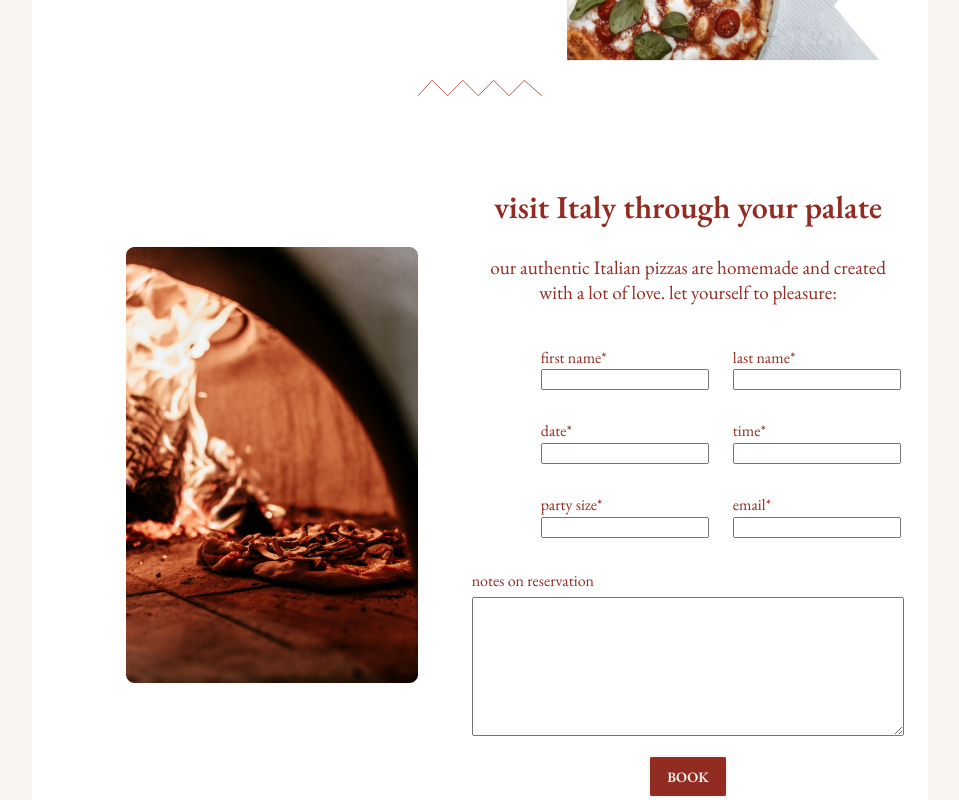
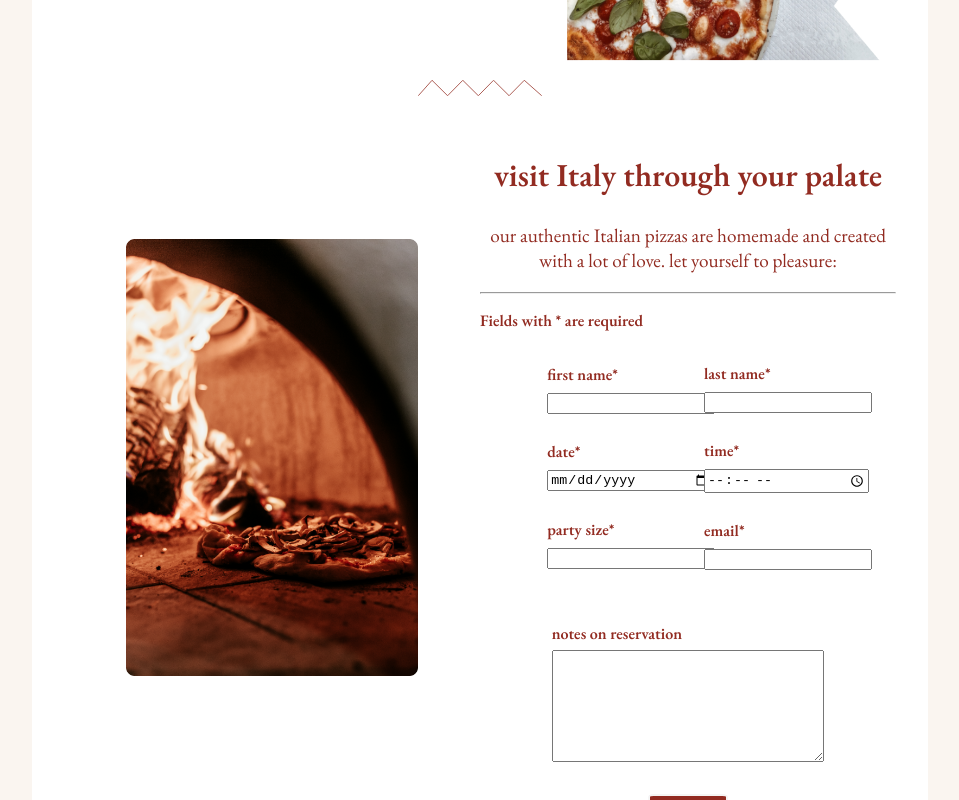
Before and after one commit to clakika/restaurant-website, a React (Create React App) app in the folder restaurant-website/: page / in a window 1280 px wide. Shown: the part 540-1340 px from the top of the page, without its empty margins (160-1119 px from the left). Built offline with nearby package versions, Linux system fonts and the light colour scheme.

Commit message:
reservation form adjusted

```diff
--- a/restaurant-website/src/Layout/Reservation/Reservation.css
+++ b/restaurant-website/src/Layout/Reservation/Reservation.css
@@ -1,7 +1,7 @@
 .Reservation {
     display: grid;
     grid-template-columns: repeat(2, 50%);
-    margin-top: 3rem;
+    margin-top: 1rem;
     margin-bottom: 2rem;
     background-color: white ;
     align-content: center;
@@ -37,18 +37,22 @@
 }
 
 input, label {
-    margin-bottom: 1.9rem;
+    margin-bottom: 1.7rem;
 }
 
 input {
-    margin-right: 4rem;
-    margin-top: -1.8rem;
+    margin-top: -1.2rem;
     width: 10rem;
 }
 
+label {
+    font-weight: 600;
+}
+
 textarea {
-    height: 10em;
-    width: 32em;
+    height: 8em;
+    max-width: 30em;
+    min-width: 20em;
     margin-top: -2rem;
 }
 
@@ -64,7 +68,7 @@ textarea {
     grid-column: 1/2;
     grid-row: 1/2;
     display: flex;
-    margin-left: 2.8rem;
+    margin-left: 3.2rem;
     flex-direction: column;
     justify-content: center;
 }
@@ -73,7 +77,7 @@ textarea {
     grid-column: 2/-1;
     grid-row: 1/2;
     display: flex;
-    margin-left: 2.8rem;
+    margin-left: 1rem;
     flex-direction: column;
     align-content: center;
 }
@@ -109,3 +113,14 @@ textarea {
     margin-top: 50px;
 
 }
+
+.RequiredFields {
+  font-weight: 600;
+  text-align: left;
+  margin-bottom: -2px;
+}
+
+.Asteriks {
+    font-weight: 600;
+
+}
--- a/restaurant-website/src/Layout/Reservation/Reservation.js
+++ b/restaurant-website/src/Layout/Reservation/Reservation.js
@@ -17,34 +17,35 @@ export class Reservation extends Component {
                         <h2 className="Reservation_Title">visit Italy through your palate</h2>
                         <p className="Reservation_SubText">our authentic Italian pizzas are homemade and created with a lot of love.
                             let yourself to pleasure:</p>
+                            <hr className="Line"></hr>
+                            <p className="RequiredFields">Fields with <span className="Asteriks">*</span> are required</p>
                         <form className="Reservation_Form">
                             <div className="FormLeft">
-                                <label>first name*</label>
-                                <input type="text" name="first-name"></input>
+                                <label>first name<span className="Asteriks">*</span></label>
+                                <input type="text" name="first-name" required></input>
 
-                                <label>date*</label>
-                                <input type="text" name="date"></input>
+                                <label>date<span className="Asteriks">*</span></label>
+                                <input type="date" name="date" required></input>
 
-                                <label>party size*</label>
-                                <input type="text" name="party-size"></input>
+                                <label>party size<span className="Asteriks">*</span></label>
+                                <input type="number" min="1" max="30" name="party-size" required></input>
                             </div>
 
                             <div className="FormRight">
-                                <label>last name*</label>
-                                <input type="text" name="last-name"></input>
+                                <label>last name<span className="Asteriks">*</span></label>
+                                <input type="text" name="last-name" required></input>
 
-                                <label>time*</label>
-                                <input type="text" name="time"></input>
+                                <label>time<span className="Asteriks">*</span></label>
+                                <input type="time" name="time" required></input>
 
-                                <label>email*</label>
-                                <input type="text" name="email"></input>
+                                <label>email<span className="Asteriks">*</span></label>
+                                <input type="email" name="email" required></input>
                             </div>
 
                             <div className="Reservation_Notes">
                                 <label>notes on reservation</label>
-                                <textarea type="text" name="notes" ></textarea>
+                                <textarea type="text" name="notes"></textarea>
                             </div>
-
                             <button className="BookBtn">book</button>
 
                         </form>
```
